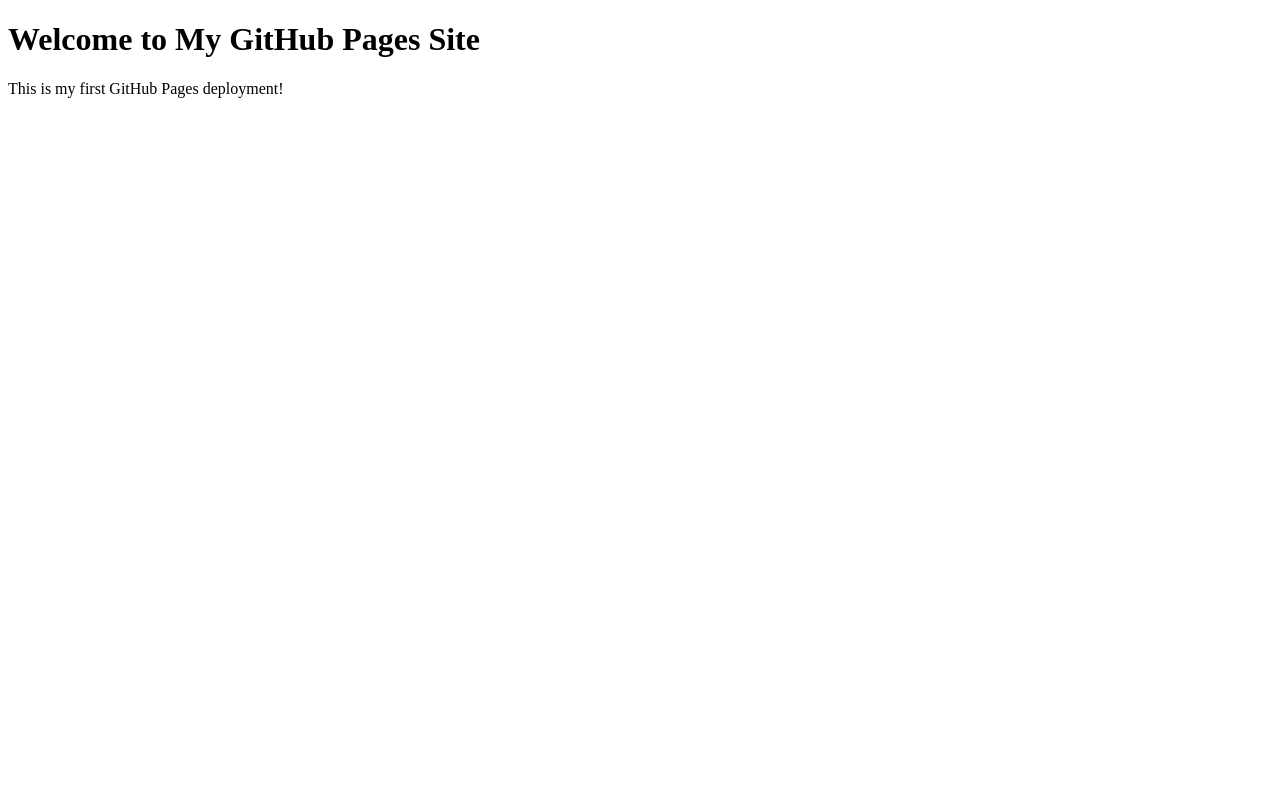
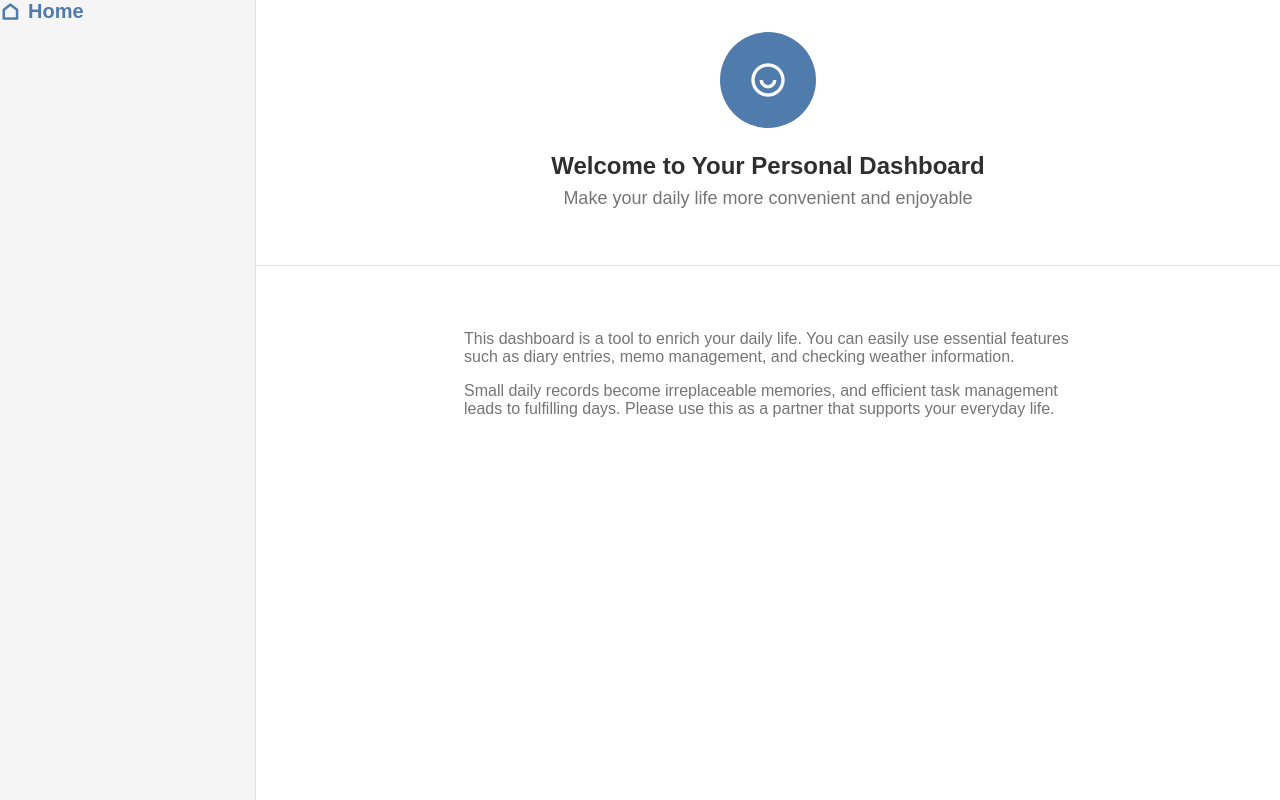
Before and after one commit to kkon-hub/my-first-web-app, a plain HTML site: page index.html in a window 1280 px wide. Drawn offline with nearby package versions, Linux system fonts and the light colour scheme.

Commit message:
新しい Web サイト用ファイルをアップロード

```diff
--- a/index.html
+++ b/index.html
@@ -1,12 +1,41 @@
 <!DOCTYPE html>
 <html lang="en">
-<head>
-    <meta charset="UTF-8">
-    <meta name="viewport" content="width=device-width, initial-scale=1.0">
-    <title>My GitHub Pages Site</title>
-</head>
-<body>
-    <h1>Welcome to My GitHub Pages Site</h1>
-    <p>This is my first GitHub Pages deployment!</p>
-</body>
+  <head>
+    <meta charset="UTF-8" />
+    <title>Dashboard</title>
+    <link rel="stylesheet" href="./style.css">
+    <link href="https://cdn.jsdelivr.net/npm/remixicon@4.5.0/fonts/remixicon.css" rel="stylesheet" />
+  </head>
+  <body>
+    <div class="dashboard-container">
+    <aside class="sidebar">
+      <div ckass="sidebar-header">
+        <a href="#" class="sidebar-home" data-tab="home">
+          <span class="ri-home-line"></span>
+          <span>Home</span>
+        </a>
+      </div>
+    </aside>
+
+    <main class="main-content">
+      <section class="content-section" id="home">
+        <header class="section-header">
+          <div class="profile-circle">
+          <span class="ri-user-smile-line"></span>
+          </div>
+          <h1 class="section-title">Welcome to Your Personal Dashboard</h1>
+          <p class="section-subtitle">Make your daily life more convenient and enjoyable</p>
+        </header>
+      </section>
+      <div class="section-body">
+        <div class="section-description">
+          <p>This dashboard is a tool to enrich your daily life. You can easily use essential features such as diary entries, memo management, and checking weather information.</p>
+          <p>Small daily records become irreplaceable memories, and efficient task management leads to fulfilling days. Please use this as a partner that supports your everyday life.</p>
+        </div>
+      </div>
+    </main>
+
+
+    </div>
+  </body>
 </html>
--- /dev/null
+++ b/style.css
@@ -0,0 +1,115 @@
+/* ブラウザで設定されているスタイルのリセット・共通設定 */
+/* 消さないでください */
+*,
+*::before,
+*::after {
+  box-sizing: border-box;
+}
+body,
+h1,
+h2,
+h3,
+p,
+ul,
+li,
+form,
+input,
+textarea,
+select,
+button {
+  margin: 0;
+  padding: 0;
+  font-family: sans-serif;
+}
+
+ul {
+  list-style: none;
+}
+/* スタイルのリセット終了 */
+
+/* サイドバーとメインコンテンツを包むための要素 */
+.dashboard-container {
+  display: flex;
+  height: 100vh;
+}
+
+/* サイドバー */
+.sidebar {
+  width: 256px;
+  background-color: #f5f5f5;
+  border-right: 1px solid #e0e0e0;
+  height: 100%;
+  display: flex;
+  flex-direction: column;
+  flex-shrink: 0;
+}
+.sidebar-header {
+  padding: 20px;
+  border-bottom: 1px solid #e0e0e0;
+}
+.sidebar-home {
+  font-size: 1.25rem;
+  font-weight: 600;
+  color: #4f7cac;
+  display: flex;
+  align-items: center;
+  gap: 8px;
+  text-decoration: none;
+}
+
+
+/* メインコンテンツに関連するスタイルを書いてください */
+.main-content {
+  flex: 1;
+}
+
+.section-header{
+  background-color: white;
+  padding: 32px;
+  border-bottom: 1px solid #e0e0e0 ;
+  text-align: center;
+}
+
+.profile-circle {
+  width: 96px;
+  height: 96px;
+  background-color: #4f7cac;
+  border-radius: 50%;
+  display: flex;
+  justify-content: center;
+  align-items: center;
+  margin: 0 auto 24px auto;
+}
+
+.profile-circle span {
+  font-size: 2.5rem;
+  color: white;
+}
+
+.section-title {
+  font-size: 1.5rem;
+  font-weight: 600;
+  color: #2f2f2f;
+  margin-bottom: 8px;
+}
+
+.section-subtitle {
+  font-size: 1.125rem;
+  color: #757575;
+  margin-bottom: 24px;
+}
+
+.section-description{
+  max-width: 672px;
+  margin: 0 auto;
+  padding: 32px;
+  color: #757575;
+}
+
+.section-body p {
+  margin-bottom: 16px;
+}
+
+.section-body {
+  padding: 32px;
+}
```
